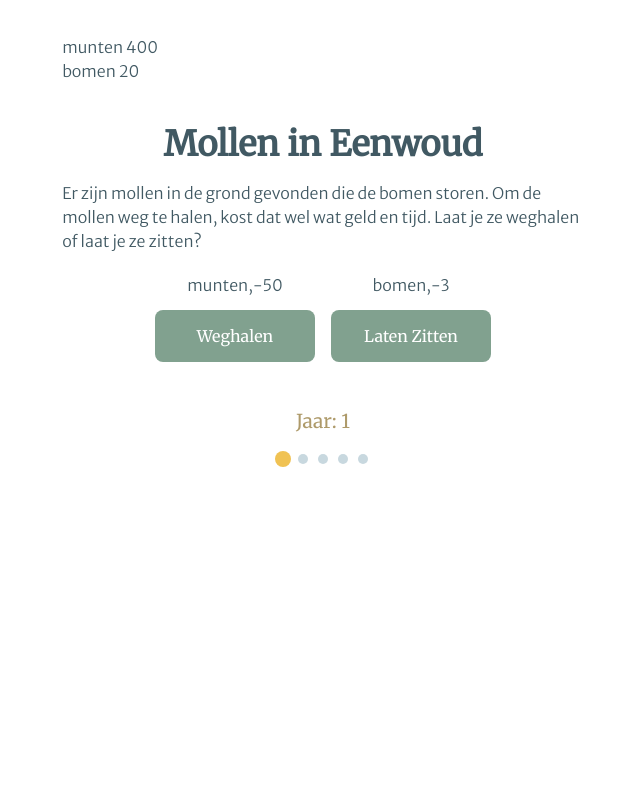
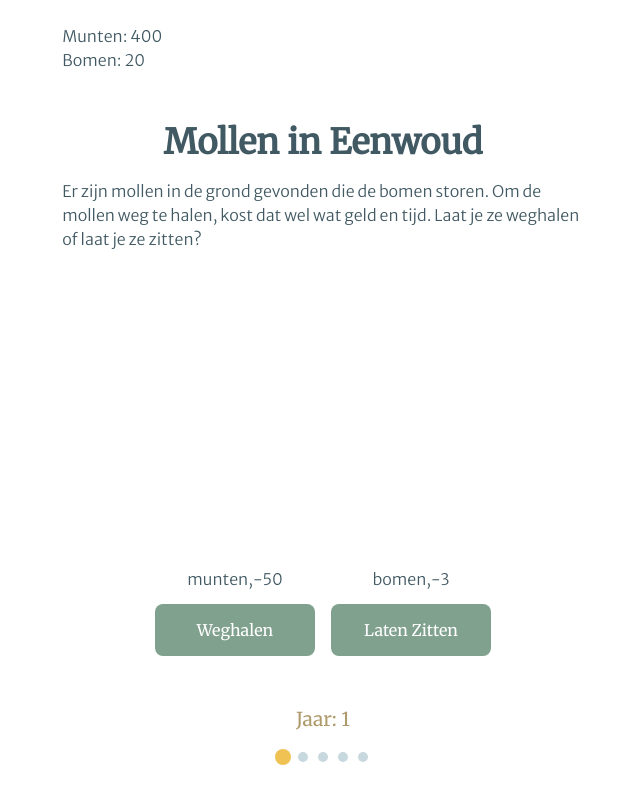
Before and after one commit to SjorsWijsman/jouw-eenwoud, a Svelte app: page / in a window 1280 px wide. Shown: the whole page, without its empty margins (317-957 px from the left). Built offline with nearby package versions, Linux system fonts and the light colour scheme.

Commit message:
Added currency animation & improved styling to reduce content jumping

```diff
--- a/public/global.css
+++ b/public/global.css
@@ -29,24 +29,10 @@ html {
 body {
   display: flex;
   flex-direction: column;
-  justify-content: center;
   align-items: center;
-  background-color: var(--color-background);
-  max-width: 35rem;
-  margin: 1rem auto;
+  margin: 0 auto;
+  min-height: 100%;
 }
-
-body > * {
-  padding: 1.2rem;
-}
-
-/* @media only screen and (max-width: 70rem) {
-  body {
-	  padding: 0.8rem;
-    padding-bottom: 3rem;
-    height: auto;
-  }
-} */
 
 h1 {
   font-family: 'Merriweather', serif;
--- a/src/App.svelte
+++ b/src/App.svelte
@@ -10,20 +10,67 @@ import { currentState, currentYear } from "./data/appData.js";
 </script>
 
 <style>
+  * {
+    --max-content-width: 35rem;
+    --height-header: 6rem;
+    --height-footer: 7rem;
+  }
+
   header {
+    position: fixed;
+    background-color: var(--color-background);
+    top: 0;
     width: 100%;
     display: flex;
     flex-direction: row;
+    justify-content: center;
+    align-items: center;
+    height: 100%;
+    max-height: var(--height-header);
+  }
+
+  header div {
+    max-width: var(--max-content-width);
+    padding: 0 1.2rem;
+    width: 100%;
+    display: flex;
+    flex-direction: row;
+    align-items: center;
     justify-content: space-between;
+  }
+
+  main {
+    max-width: var(--max-content-width);
+    padding: 1.5rem 1.2rem;
+    height: calc(100vh - var(--height-footer) - 3rem * 2);
+    margin-top: var(--height-header);
+    margin-bottom: var(--height-footer);
+    display: flex;
+    flex-direction: column;
+    justify-content: space-between;
+    overflow: scroll;
+  }
+
+  footer {
+    padding: 1.2rem;
+    position: fixed;
+    background-color: var(--color-background);
+    bottom: 0;
+    height: var(--height-footer);
+    width: 100%;
+    display: flex;
+    flex-direction: column;
     align-items: center;
   }
 </style>
 
 <header>
-  <Currency/>
-  {#if $currentYear > 1}
-    <CollectionButton/>
-  {/if}
+  <div>
+    <Currency/>
+    {#if $currentYear > 1}
+      <CollectionButton/>
+    {/if}
+  </div>
 </header>
 <main>
   {#if $currentState === "choice"}
--- a/src/components/ChoiceResult.svelte
+++ b/src/components/ChoiceResult.svelte
@@ -26,9 +26,11 @@ function nextDay() {
 }
 </script>
 
-<h1>{$currentChoice.title}</h1>
-<p>{$currentChoice.choices[$choiceMade].resultText}</p>
 
+<div class="text">
+  <h1>{$currentChoice.title}</h1>
+  <p>{$currentChoice.choices[$choiceMade].resultText}</p>
+</div>
 {#each choiceEffect as effect}
 <p>{effect}</p>
 {/each}
--- a/src/components/Choices.svelte
+++ b/src/components/Choices.svelte
@@ -24,8 +24,10 @@ function randomChoice() {
   }
 </style>
 
-<h1>{$currentChoice.title}</h1>
-<p>{$currentChoice.description}</p>
+<div class="text">
+  <h1>{$currentChoice.title}</h1>
+  <p>{$currentChoice.description}</p>
+</div>
 <div class="choices">
   {#each Object.keys($currentChoice.choices) as choice}
     <ChoiceButton {choice}/>
--- a/src/components/Currency.svelte
+++ b/src/components/Currency.svelte
@@ -1,15 +1,36 @@
 <script>
 import { currency } from "../data/appData.js";
+import { tweened } from 'svelte/motion';
+import { cubicOut } from 'svelte/easing';
+
+const munten = tweened($currency.munten, {
+	duration: 400,
+	easing: cubicOut
+});
+
+const bomen = tweened($currency.bomen, {
+	duration: 400,
+	easing: cubicOut
+});
+
+currency.subscribe(value => {
+  munten.set(value.munten)
+  bomen.set(value.bomen)
+})
+
 </script>
 
 <style>
   p {
     margin: 0;
   }
+
+  .negative {
+    color: var(--color-red);
+  }
 </style>
 
 <div class="currency">
-  {#each Object.keys($currency) as currencyItem}
-  <p>{currencyItem} {$currency[currencyItem]}</p>
-  {/each}
+  <p class:negative="{$munten < 0}">Munten: {Math.floor($munten)}</p>
+  <p class:negative="{$bomen < 0}">Bomen: {Math.floor($bomen)}</p>
 </div>
--- a/src/components/DayCounter.svelte
+++ b/src/components/DayCounter.svelte
@@ -7,6 +7,7 @@ import { currentDay } from "../data/appData.js";
   display: flex;
   flex-direction: row;
   justify-content: space-between;
+  width: 100px;
 }
 
 .dot {
--- a/src/components/EndOfYear.svelte
+++ b/src/components/EndOfYear.svelte
@@ -9,5 +9,8 @@ function nextYear() {
 }
 </script>
 
-<h1>Einde van jaar {$currentYear}</h1>
+
+<div class="text">
+  <h1>Einde van jaar {$currentYear}</h1>
+</div>
 <NextButton parentFunction={nextYear}>Begin jaar {$currentYear + 1}</NextButton>
```
